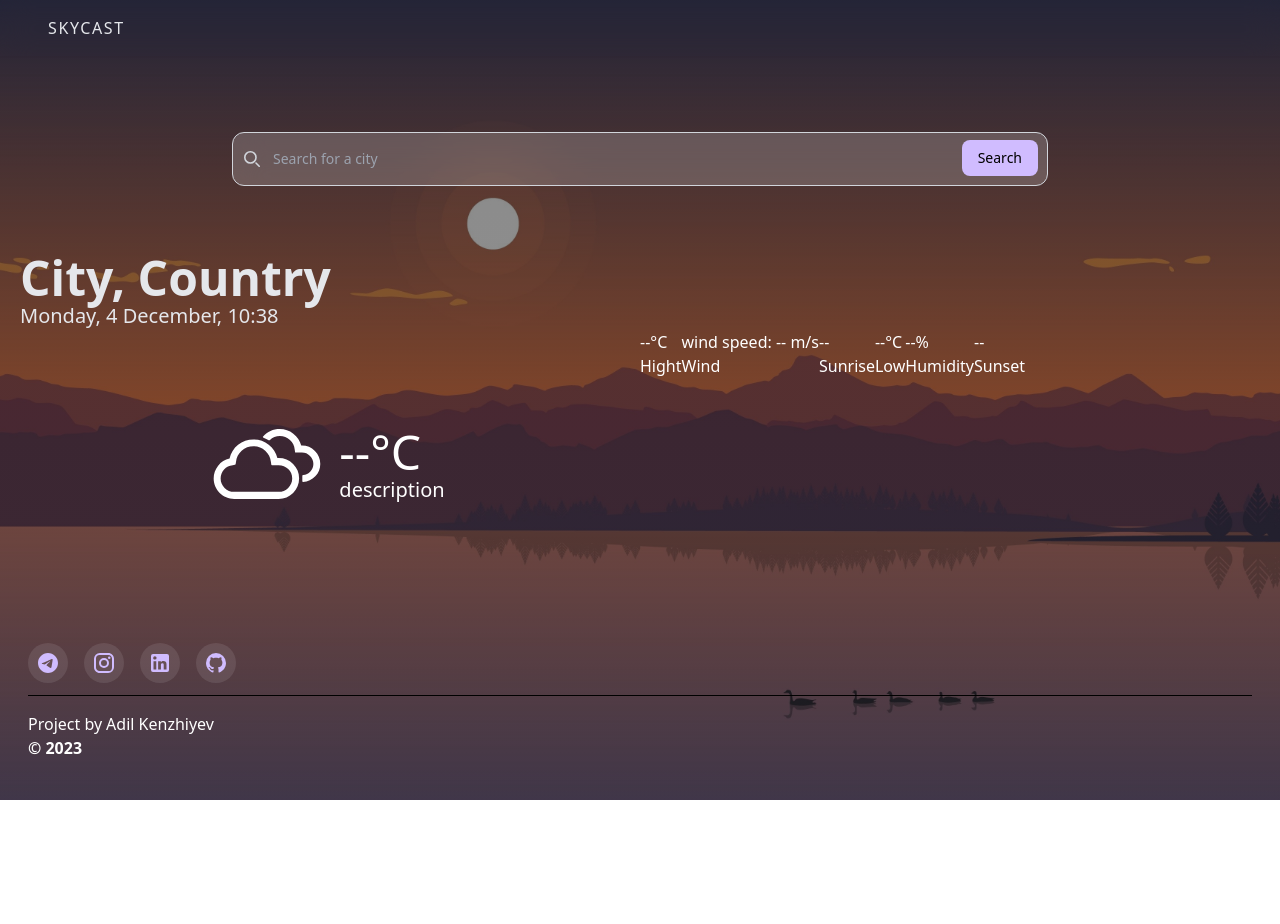
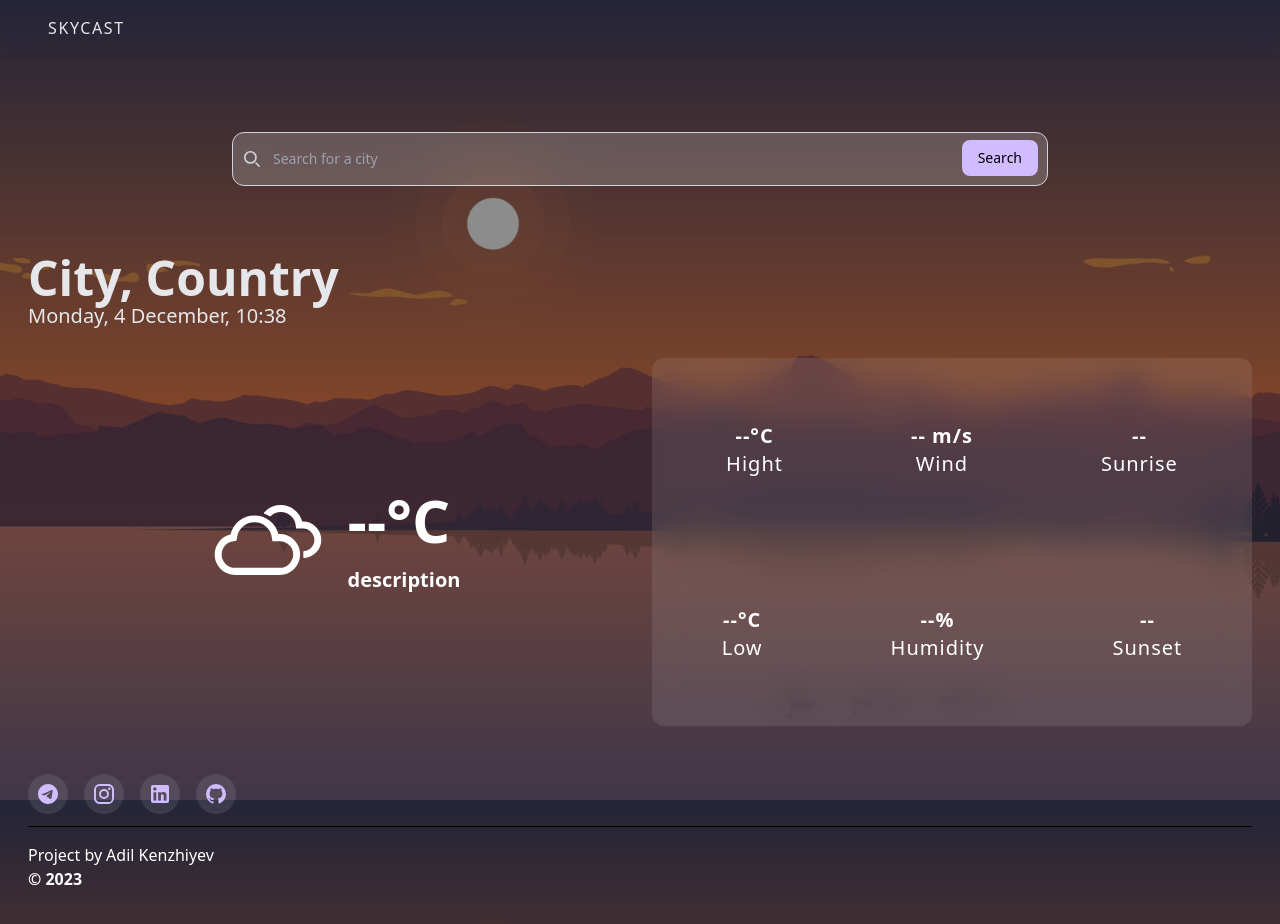
Before and after one commit to neobyvatel/SkyCast-reactjs, a React (Vite) app: page / in a window 1280 px wide. Shown: the top 924 px of the page. Before the commit the page ends 800 px from the top, so only its background shows below. Built offline with nearby package versions, Linux system fonts and the light colour scheme.

Commit message:
nowcast layout

```diff
--- a/src/components/WeatherComponent.jsx
+++ b/src/components/WeatherComponent.jsx
@@ -26,7 +26,7 @@ const WeatherComponent = () => {
     minTemp: "--°C",
     maxTemp: "--°C",
     feelsLike: "--°C",
-    windSpeed: "wind speed: -- m/s",
+    windSpeed: "-- m/s",
     windDirection: "direction: --",
     pressure: "--",
     humidity: "--%",
@@ -217,14 +217,14 @@ const WeatherComponent = () => {
           </div>
         </form>
       </div>
-      <div className="px-5 text-gray-200">
+      <div className="px-7 text-gray-200">
         <h1 className="text-5xl font-semibold">{weatherData.city}</h1>
         <p className="text-xl ">
           {weatherData.currentDate}, {weatherData.updateTime}
         </p>
       </div>
-      <div className="flex flex-col md:flex-row">
-        <div className="flex w-1/2 items-center justify-center py-16">
+      <div className="flex flex-col gap-6 p-7 xl:flex-row">
+        <div className="flex flex-1 items-center justify-center gap-2 py-16">
           <div>
             <svg
               xmlns="http://www.w3.org/2000/svg"
@@ -238,35 +238,41 @@ const WeatherComponent = () => {
               ></path>
             </svg>
           </div>
-          <div className="[&>*]:">
-            <p className="text-5xl">{weatherData.temp}</p>
-            <p className="text-xl">{weatherData.weatherDescription}</p>
+          <div className="flex flex-col gap-4">
+            <p className="text-6xl font-semibold">{weatherData.temp}</p>
+            <p className="text-xl font-semibold">
+              {weatherData.weatherDescription}
+            </p>
           </div>
         </div>
-        <div className="flex">
-          <div>
-            <p>{weatherData.maxTemp}</p>
+        <div className="flex flex-1 flex-col items-center justify-center rounded-xl bg-neutral-100/10 text-xl font-thin tracking-wider backdrop-blur-lg backdrop-filter ">
+          <div className="flex flex-col md:flex-row [&>*]:flex [&>*]:flex-col [&>*]:items-center [&>*]:p-16">
+            <div className="">
+              <p className="font-semibold">{weatherData.maxTemp}</p>
               <p>Hight</p>
             </div>
             <div>
-            <p>{weatherData.windSpeed}</p>
+              <p className="font-semibold">{weatherData.windSpeed}</p>
               <p>Wind</p>
             </div>
             <div>
-            <p>{weatherData.sunrise}</p>
+              <p className="font-semibold">{weatherData.sunrise}</p>
               <p>Sunrise</p>
             </div>
+          </div>
+          <div className="flex flex-col md:flex-row [&>*]:flex [&>*]:flex-col [&>*]:items-center [&>*]:justify-center [&>*]:p-16">
             <div>
-            <p>{weatherData.minTemp}</p>
+              <p className="font-semibold">{weatherData.minTemp}</p>
               <p>Low</p>
             </div>
             <div>
-            <p>{weatherData.humidity}</p>
+              <p className="font-semibold">{weatherData.humidity}</p>
               <p>Humidity</p>
             </div>
             <div>
-            <p>{weatherData.sunset}</p>
+              <p className="font-semibold">{weatherData.sunset}</p>
               <p>Sunset</p>
+            </div>
           </div>
         </div>
       </div>
```
Lines whose indentation alone changed are shown as unchanged.
